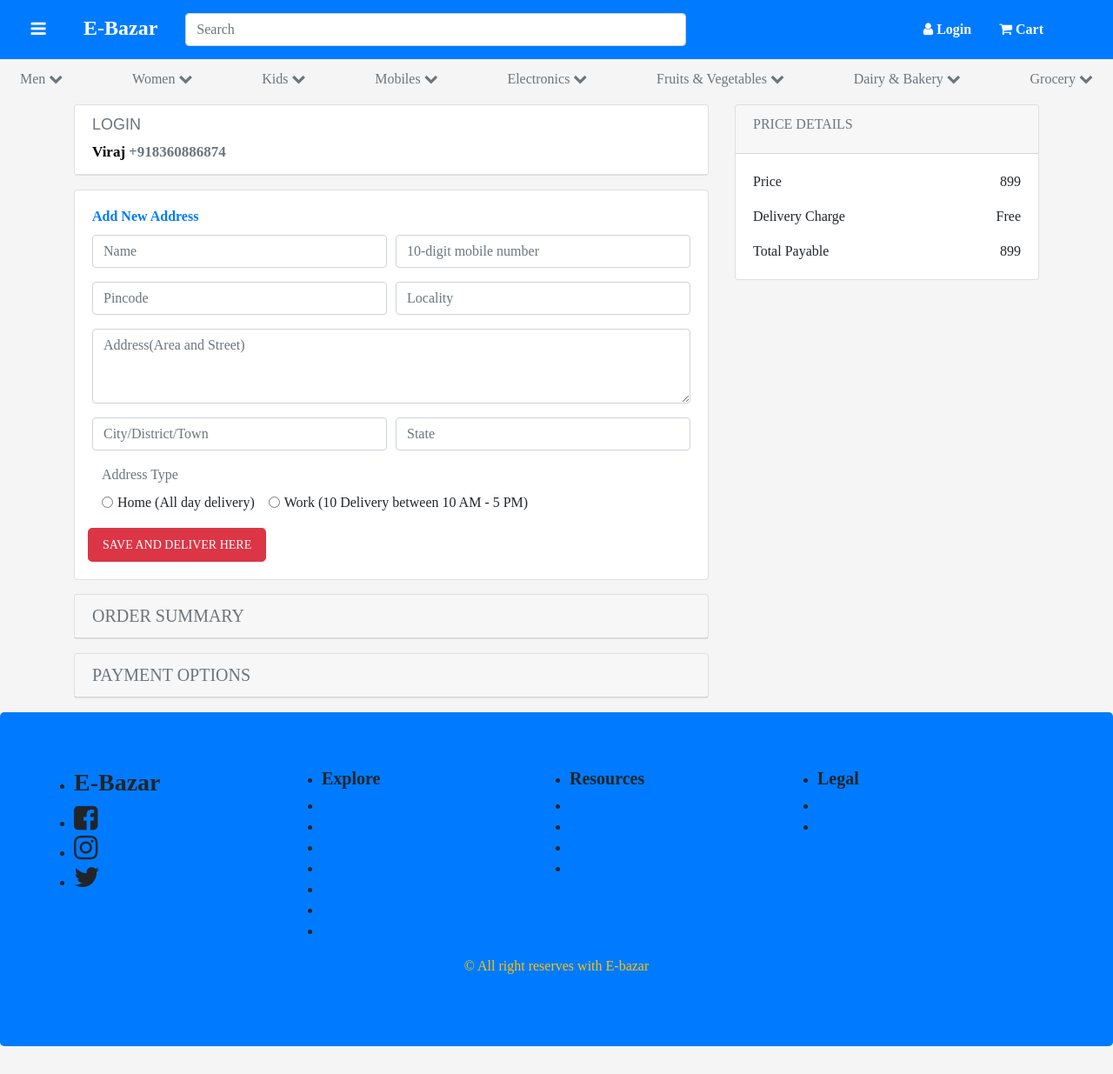
After one commit to prabhakarmishra1113/E-Bazar, a PHP site: page /templates/views/buy_product.php in a window 1280 px wide. The commit adds this page. Shown: the whole page at 87% size. Run offline with PHP 8.4, Linux system fonts and the light colour scheme.

Commit message:
Address and Payment Page is going on

```diff
--- a/public/sass/style.css
+++ b/public/sass/style.css
@@ -1,7 +1,7 @@
 * {
   margin: 0;
   padding: 0;
-  font-family: 'oswald', san-serif;
+  font-family: 'Times New Roman', Times, serif;
 }
 
 body {
@@ -246,7 +246,6 @@ header .nav-link {
   text-decoration: none;
 }
 
-
 .product_page .product_sec .card-header {
   font-size: 1rem;
   font-weight: bold;
@@ -321,20 +320,21 @@ header .nav-link {
   width: 85vw;
 }
 
+.product_details .card .btn-group button {
+  color: #ffffff;
+  font-weight: bold;
+  font-size: 1rem;
+}
+
+@media screen and (max-width: 576px) {
+  .product_details .card .btn-group button {
+    font-size: .7rem;
+  }
+}
+
 .product_details .card .card-footer {
   border: none;
   background: none;
-}
-
-.product_details .card .card-footer .btn-group a {
-  width: 100% !important;
-  text-decoration: none !important;
-}
-
-.product_details .card .card-footer .btn-group button {
-  color: #ffffff;
-  font-weight: bold;
-  font-size: 1rem;
 }
 
 .product_details .product-details-part .product-title {
@@ -364,79 +364,34 @@ header .nav-link {
   float: left;
 }
 
-.product_details .product-details-part .product-size a {
-  height: 30px;
-  width: 50px;
-  margin-left: 1rem;
+.buy_product .login_part .card-header {
+  height: 80px;
+}
+
+.buy_product .login_part h6 {
+  font-size: 18px;
+  font-family: Arial, Helvetica, sans-serif;
+}
+
+.buy_product .login_part .name {
+  font-size: 17px;
   color: #000000;
   font-weight: bold;
-  background: #ffffff;
-  float: left;
-  text-align: center !important;
-  cursor: pointer;
+}
+
+.buy_product .login_part .number {
+  font-size: 17px;
+}
+
+.buy_product .address_part .button {
+  font-size: 14px !important;
+}
+
+.buy_product .summery_part .card-header {
+  height: 50px;
+}
+
+.buy_product .payment_part .card-header {
+  height: 50px;
 }
 /*# sourceMappingURL=style.css.map */
-
-   	        /* website footer start*/
-   	        .footer
-   	        {
-   	            margin-top:65px;
-   	        }
-        #foot {
-        	line-height:2; margin-top:30px;
-        	font-family: 'oswald', san-serif;
-        	letter-spacing: 1px;
-        	font-weight: 500;
-        }
-
-        #foot .row ul{
-        	list-style-type: none;
-        }
-
-        #foot .row ul li h3,h5{
-        	color:#000;
-        }
-
-        #foot .row ul li a{
-        	color:white;
-        }
-        /* website footer end*/
-.user_cart .card .card-header {
-  border: none;
-  background: #ffffff;
-}
-
-.user_cart .card .row img {
-  height: 8rem;
-  width: 6rem;
-}
-
-.user_cart .card .row .card-title {
-  font-weight: bold;
-  font-family: 'Times New Roman', Times, serif;
-}
-
-.user_cart .card .row .product-price {
-  font-weight: bold;
-  color: black;
-}
-
-.user_cart .card .row a {
-  text-decoration: none;
-}
-
-.user_cart .card .row a .remove {
-  font-weight: bold !important;
-  font-size: 1rem !important;
-  color: #000000;
-  font-family: 'Segoe UI', Tahoma, Geneva, Verdana, sans-serif;
-}
-
-.user_cart .card .row a:hover .remove {
-  color: blue;
-}
-
-.user_cart .card-footer {
-  border: none;
-  background: #ffffff;
-}
--- a/public/sass/style.scss
+++ b/public/sass/style.scss
@@ -369,3 +369,37 @@ header{
         }
     }
 }
+.buy_product{
+    .login_part{
+        .card-header{
+            height: 80px;
+        }
+        h6{
+            font-size: 18px;
+            font-family: Arial, Helvetica, sans-serif;
+        }
+        .name{
+            font-size: 17px;
+            color: #000000;
+            font-weight: bold;
+        }
+        .number{
+            font-size: 17px;
+        }
+    }
+    .address_part{
+        .button{
+            font-size: 14px !important;
+        }
+    }
+    .summery_part{
+       .card-header{
+           height: 50px;
+       }
+    }
+    .payment_part{
+        .card-header{
+            height: 50px;
+        }
+    }
+}
--- /dev/null
+++ b/templates/views/buy_product.php
@@ -0,0 +1,93 @@
+<?php include "../includes/header.php" ?>
+
+<?php  $index="../../index.php"; $path="../../"; include "../includes/navbar.php" ?>
+
+<section class="buy_product">
+ <div class="container">
+   <div class="row">
+
+     <div class="col-sm-8">
+
+      <div class="card bg-white login_part mb-3">
+        <div class="card-header bg-white">
+          <h6 class="text-muted">LOGIN</h6>
+          <p><span class="name">Viraj</span>  <span class="text-muted number">+918360886874</span></p>
+        </div>
+       </div>
+
+       <div class="address_part card mb-3">
+         <div class="card-body">
+            <h6 class="card-title text-primary font-weight-bold">Add New Address</h6>
+          <form>
+           <div class="form-row">
+             <div class="form-group col-md-6">
+                 <input type="text" class="form-control" placeholder="Name">
+             </div>
+             <div class="form-group col-md-6">
+                 <input type="text" class="form-control" placeholder="10-digit mobile number">
+             </div>
+             <div class="form-group col-md-6">
+                 <input type="text" class="form-control" placeholder="Pincode">
+             </div>
+             <div class="form-group col-md-6">
+                 <input type="text" class="form-control" placeholder="Locality">
+             </div>
+             <div class="form-group col-md-12">
+                 <textarea class="form-control" id="exampleFormControlTextarea1" rows="3" placeholder="Address(Area and Street)"></textarea>
+             </div>
+             <div class="form-group col-md-6">
+                 <input type="text" class="form-control" placeholder="City/District/Town">
+             </div>
+             <div class="form-group col-md-6">
+                 <input type="text" class="form-control" placeholder="State">
+             </div>
+
+            <div class="form-group ml-3">
+              <label class="text-muted">Address Type</label><br>
+              <div class="form-check form-check-inline">
+                 <input class="form-check-input" type="radio" name="inlineRadioOptions" id="inlineRadio1" value="option1">
+                 <label class="form-check-label" for="inlineRadio1">Home (All day delivery)</label>
+              </div>
+
+              <div class="form-check form-check-inline">
+                 <input class="form-check-input" type="radio" name="inlineRadioOptions" id="inlineRadio2" value="option2">
+                 <label class="form-check-label" for="inlineRadio2">Work (10 Delivery between  10 AM - 5 PM)</label>
+              </div>
+            </div>
+             <button type="submit" class="btn btn-lg btn-danger" style="font-size: 14px;">SAVE AND DELIVER HERE</button>
+            </div>
+         </form>
+        </div>
+    </div>
+
+    <div class="card summery_part mb-3">
+       <div class="card-header">
+         <h5 class="card-title text-muted">ORDER SUMMARY</h5>
+       </div>
+    </div>
+
+    <div class="card payment_part mb-3">
+      <div class="card-header">
+         <h5 class="card-title text-muted">PAYMENT OPTIONS</h5>
+       </div>
+    </div>
+
+  </div>
+
+     <div class="col-sm-4">
+        <div class="card">
+           <div class="card-header">
+             <h6 class="card-title text-muted">PRICE DETAILS</h6>
+           </div>
+           <div class="card-body">
+               <p><span class="float-left">Price</span> <span class="float-right">899</span></p><br>
+               <p><span class="float-left">Delivery Charge</span> <span class="float-right">Free</span></p><br>
+               <p><span class="float-left">Total Payable</span> <span class="float-right">899</span></p>
+           </div>
+        </div>
+     </div>
+   </div>
+ </div>
+</section>
+
+<?php include "../includes/footer.php" ?>
--- a/templates/views/product_detail.php
+++ b/templates/views/product_detail.php
@@ -66,7 +66,7 @@
            <div class="card-footer">
              <div class="btn-group w-100">
                <a href="../../src/server/add_to_cart.php?product_key=<?php echo $row['product_id']; ?>"><button type="button" class="btn btn-lg btn-success w-100"><i class="fa fa-shopping-cart"></i> <span>ADD TO CARD</span></button></a>
-               <a><button type="button" class="btn btn-lg btn-danger  ml-1 w-100"><i class="fa fa-bolt"></i> <span>BUY NOW</span></button></a>
+               <a href="buy_product.php?product_key=<?php echo $row['product_id']; ?>"><button type="button" class="btn btn-lg btn-danger  ml-1 w-100"><i class="fa fa-bolt"></i> <span>BUY NOW</span></button></a>
              </div>
            </div>
 
```
Also changed, not shown: 1 other file.
